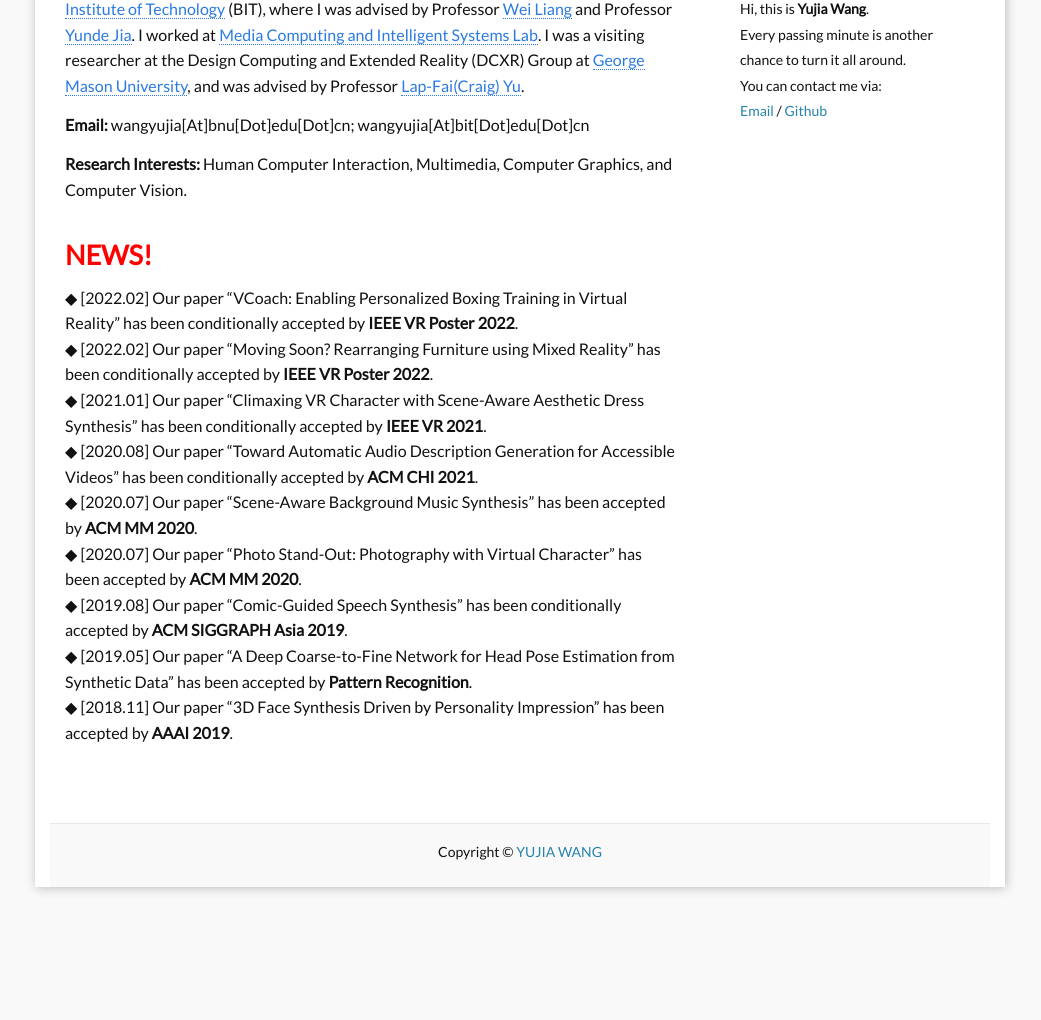
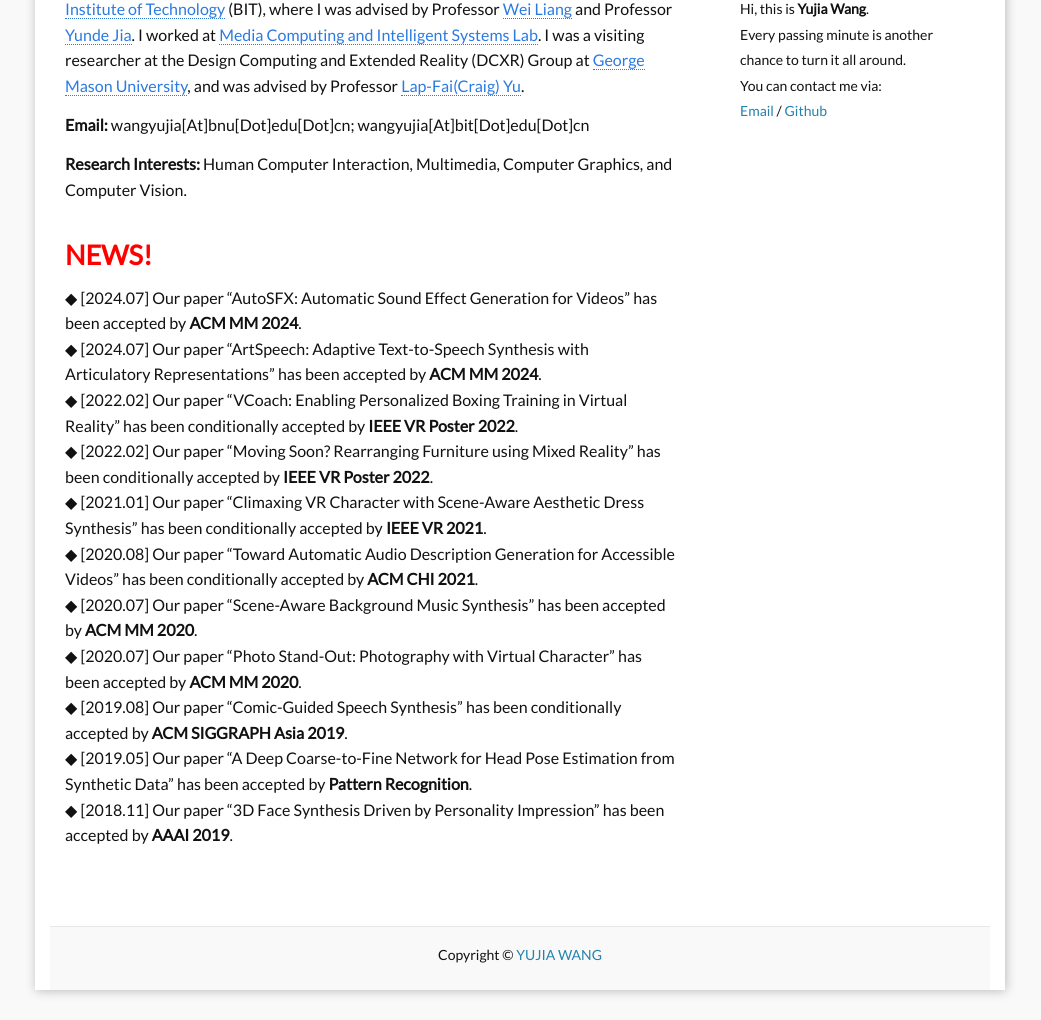
Before and after one commit to bitwangyujia/research, a Jekyll site: the page built from a_home.md, in a window 1280 px wide, cut to the strip 367-1387 px from the top of the page. Shown: the whole strip, without its empty margins (120-1161 px from the left). Built offline with Jekyll 4.4.1, drawn with Linux system fonts in a browser that asks for light colours; before the commit the page ends 1284 px from its top, so only the background shows below that.

Commit message:
Update a_home.md

```diff
--- a/a_home.md
+++ b/a_home.md
@@ -26,6 +26,10 @@
 
 <span style="color:red;font-size:27px"><strong>NEWS!</strong></span>
 
+◆ [2024.07] Our paper "AutoSFX: Automatic Sound Effect Generation for Videos" has been accepted by **ACM MM 2024**.
+<br>
+◆ [2024.07] Our paper "ArtSpeech: Adaptive Text-to-Speech Synthesis with Articulatory Representations" has been accepted by **ACM MM 2024**.
+<br>
 ◆ [2022.02] Our paper "VCoach: Enabling Personalized Boxing Training in Virtual Reality" has been conditionally accepted by **IEEE VR Poster 2022**.
 <br>
 ◆ [2022.02] Our paper "Moving Soon? Rearranging Furniture using Mixed Reality" has been conditionally accepted by **IEEE VR Poster 2022**.
```
